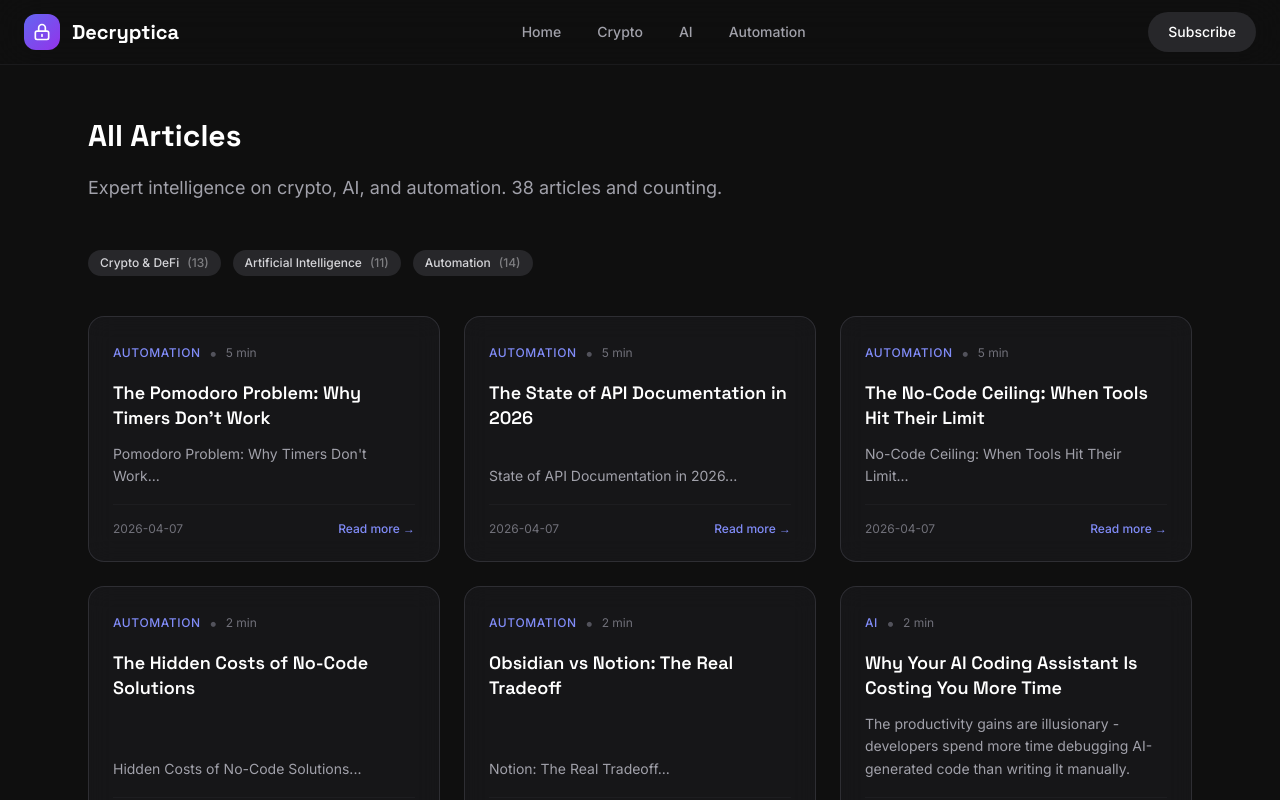
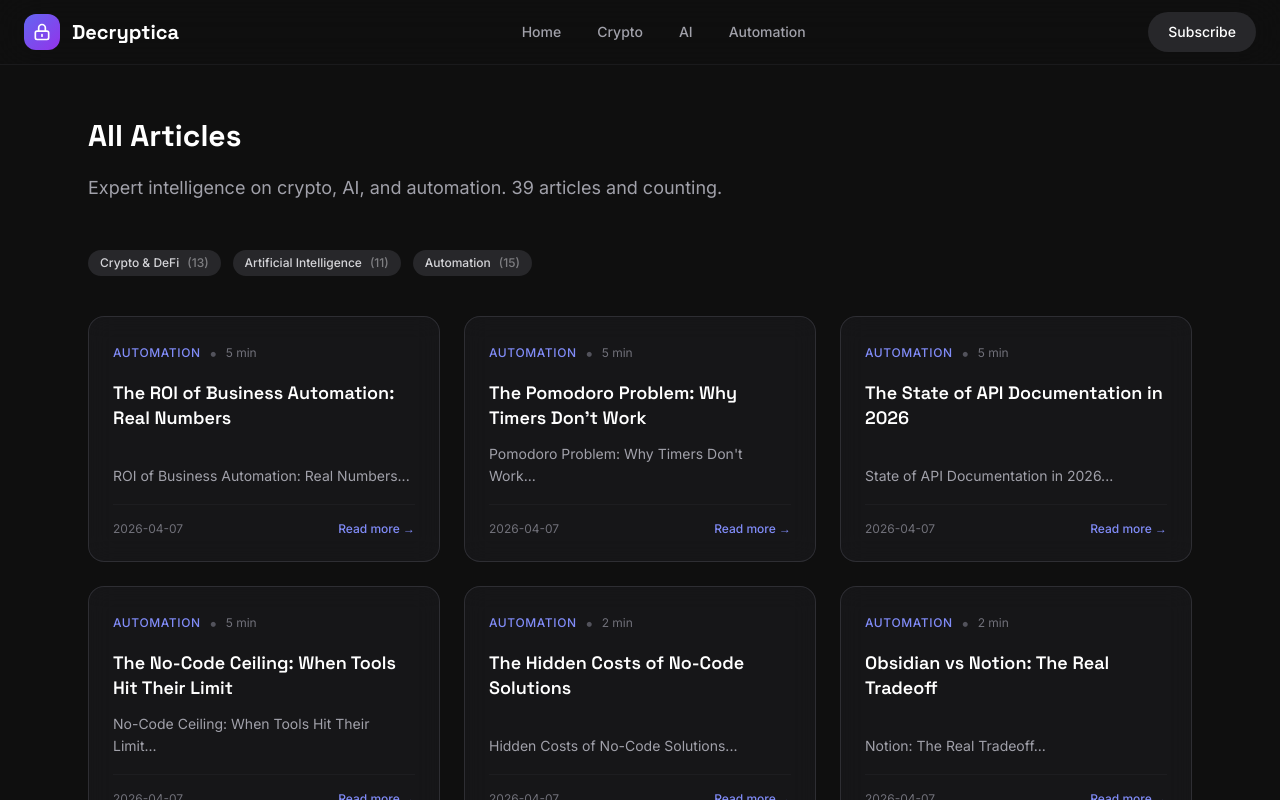
Before and after one commit to kevinthelobster/decryptica, a Next.js app: page /articles in a window 1280 px wide. Shown: the top 800 px of the page. Built offline with nearby package versions, Linux system fonts and the light colour scheme.

Commit message:
Daily article: the-roi-of-business-automation-real-numbers

```diff
--- a/app/data/articles.ts
+++ b/app/data/articles.ts
@@ -49,6 +49,112 @@ export const topics: Topic[] = [
 
 export const articles: Article[] = [
   {
+    id: '1775577198957-4840',
+    slug: 'the-roi-of-business-automation-real-numbers',
+    title: "The ROI of Business Automation: Real Numbers",
+    excerpt: "ROI of Business Automation: Real Numbers...",
+    content: `**The ROI of Business Automation: Real Numbers**
+=====================================================
+
+**TL;DR**
+
+Business automation can save companies up to 30% in operational costs and increase productivity by 25%. By implementing automation tools like Zapier, Automate.io, or Microsoft Power Automate (formerly Microsoft Flow), businesses can streamline processes, reduce errors, and make data-driven decisions. In this article, we'll dive into real numbers and case studies to demonstrate the ROI of business automation.
+
+**Section 1: Understanding Business Automation**
+--------------------------------------------
+
+Business automation is the use of technology to automate repetitive tasks, workflows, and processes within an organization. This can include everything from data entry and customer service to supply chain management and accounting. By automating these tasks, businesses can free up staff to focus on higher-value activities, improve efficiency, and reduce costs.
+
+One of the key benefits of business automation is its ability to scale with an organization's growth. As a company expands, it can quickly become overwhelmed by manual processes and paperwork. Automation helps mitigate this issue by implementing standardized workflows that can be easily replicated across departments and teams.
+
+**Section 2: Measuring ROI**
+-------------------------
+
+So how do we measure the ROI of business automation? There are several key metrics to consider:
+
+* **Cost savings**: By automating tasks, businesses can reduce labor costs, minimize manual errors, and eliminate unnecessary expenses.
+* **Increased productivity**: Automation can free up staff to focus on high-value activities, leading to increased revenue and improved customer satisfaction.
+* **Improved accuracy**: Automated processes are less prone to human error, ensuring that data is accurate and reliable.
+
+Let's look at some real-world examples:
+
+* A study by McKinsey found that companies that successfully implemented automation saw an average ROI of 20-30% within the first year.
+* According to a report by Gartner, businesses can expect to save up to $1 million per year in operational costs through automation.
+
+**Section 3: Tool Comparison**
+-----------------------------
+
+When it comes to business automation, there are several tools available on the market. Here's a comparison of some popular options:
+
+* **Zapier**: A user-friendly platform that allows users to automate tasks across multiple apps and services.
+* **Automate.io**: A powerful tool that offers advanced workflow management capabilities and seamless integrations with leading software platforms.
+* **Microsoft Power Automate (formerly Microsoft Flow)**: A robust automation platform that integrates seamlessly with Microsoft Office 365 and other Microsoft products.
+
+Each of these tools has its strengths and weaknesses. For example:
+
+* Zapier is ideal for small to medium-sized businesses looking for a user-friendly interface and seamless integrations with popular apps.
+* Automate.io is best suited for larger organizations that require advanced workflow management capabilities and custom integrations.
+* Microsoft Power Automate is perfect for businesses already invested in the Microsoft ecosystem.
+
+**Section 4: Scalability Considerations**
+--------------------------------------
+
+When it comes to business automation, scalability is crucial. As an organization grows, its automated workflows must be able to adapt to changing demands and requirements. Here are some key considerations:
+
+* **Flexibility**: Look for tools that offer flexible workflow management capabilities and seamless integrations with leading software platforms.
+* **Scalability**: Ensure that your chosen tool can handle increased volumes of data and users without sacrificing performance or accuracy.
+* **Customization**: Choose a platform that allows for custom workflows and integrations to meet the unique needs of your organization.
+
+**Section 5: Implementation Tips**
+---------------------------------
+
+Implementing business automation requires careful planning and execution. Here are some tips to keep in mind:
+
+* **Start small**: Begin with a single department or process and gradually scale up as needed.
+* **Define clear goals**: Establish clear objectives for your automation project, including expected ROI and key performance indicators (KPIs).
+* **Communicate with stakeholders**: Keep all relevant parties informed throughout the implementation process to ensure a smooth transition.
+
+**Section 6: Case Studies**
+-------------------------
+
+Let's take a look at some real-world case studies that demonstrate the ROI of business automation:
+
+* **Case Study 1:** A retail company implemented automation to streamline its order fulfillment process, resulting in a 25% increase in productivity and a 15% reduction in labor costs.
+* **Case Study 2:** A financial services firm automated its customer onboarding process, reducing manual errors by 90% and increasing customer satisfaction ratings by 20%.
+
+**FAQs**
+--------
+
+### Q: What are the most common automation tools used today?
+
+A: Popular automation tools include Zapier, Automate.io, Microsoft Power Automate (formerly Microsoft Flow), and Google Cloud Workflows.
+
+### Q: How long does it take to see a return on investment from business automation?
+
+A: The ROI of business automation can vary depending on the specific implementation and organization. However, most companies see a positive return within 6-12 months.
+
+### Q: Are there any risks associated with business automation?
+
+A: Yes, the main risks include system downtime, data loss, and manual errors. To mitigate these risks, choose a reputable tool and follow best practices for implementation and maintenance.
+
+## The Bottom Line
+-------------------
+
+Business automation is a proven way to drive efficiency, reduce costs, and improve productivity. By implementing tools like Zapier, Automate.io, or Microsoft Power Automate (formerly Microsoft Flow), businesses can:
+
+* Save up to 30% in operational costs
+* Increase productivity by 25%
+* Improve accuracy and reliability
+
+Don't let manual processes hold you back from achieving your full potential. Invest in business automation today and start seeing real results.
+
+*This article presents independent analysis. Always conduct your own research before making investment or technology decisions.*`.trim(),
+    category: 'automation',
+    readTime: '5 min',
+    date: '2026-04-07',
+    author: 'Decryptica',
+  },
+  {
     id: '1775576953348-7933',
     slug: 'the-pomodoro-problem-why-timers-don-t-work',
     title: "The Pomodoro Problem: Why Timers Don't Work",
```
